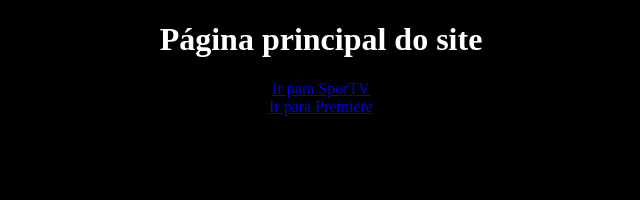
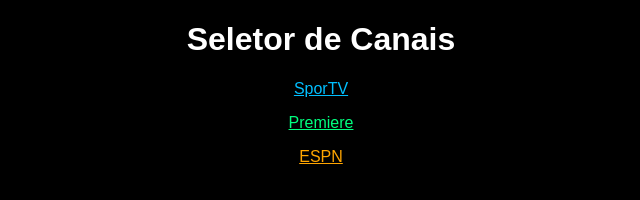
Before and after one commit to adkflajkf/b.github.io, a plain HTML site: page index.html in a window 1280 px wide. Shown: the whole page, without its empty margins (319-959 px from the left). Drawn offline with Linux system fonts and the light colour scheme.

Commit message:
Update index.html

```diff
--- a/index.html
+++ b/index.html
@@ -2,11 +2,12 @@
 <html lang="pt-BR">
 <head>
     <meta charset="UTF-8">
-    <title>Principal</title>
+    <title>Canais</title>
 </head>
-<body style="background-color: black; color: white; text-align: center;">
-    <h1>Página principal do site</h1>
-    <a href="canais/sportv/">Ir para SporTV</a><br>
-    <a href="canais/premiere/">Ir para Premiere</a>
+<body style="background-color: black; color: white; text-align: center; font-family: sans-serif;">
+    <h1>Seletor de Canais</h1>
+    <p><a href="canais/sportv/" style="color: #00BFFF;">SporTV</a></p>
+    <p><a href="canais/premiere/" style="color: #00FF7F;">Premiere</a></p>
+    <p><a href="canais/espn/" style="color: #FFA500;">ESPN</a></p>
 </body>
 </html>
```
